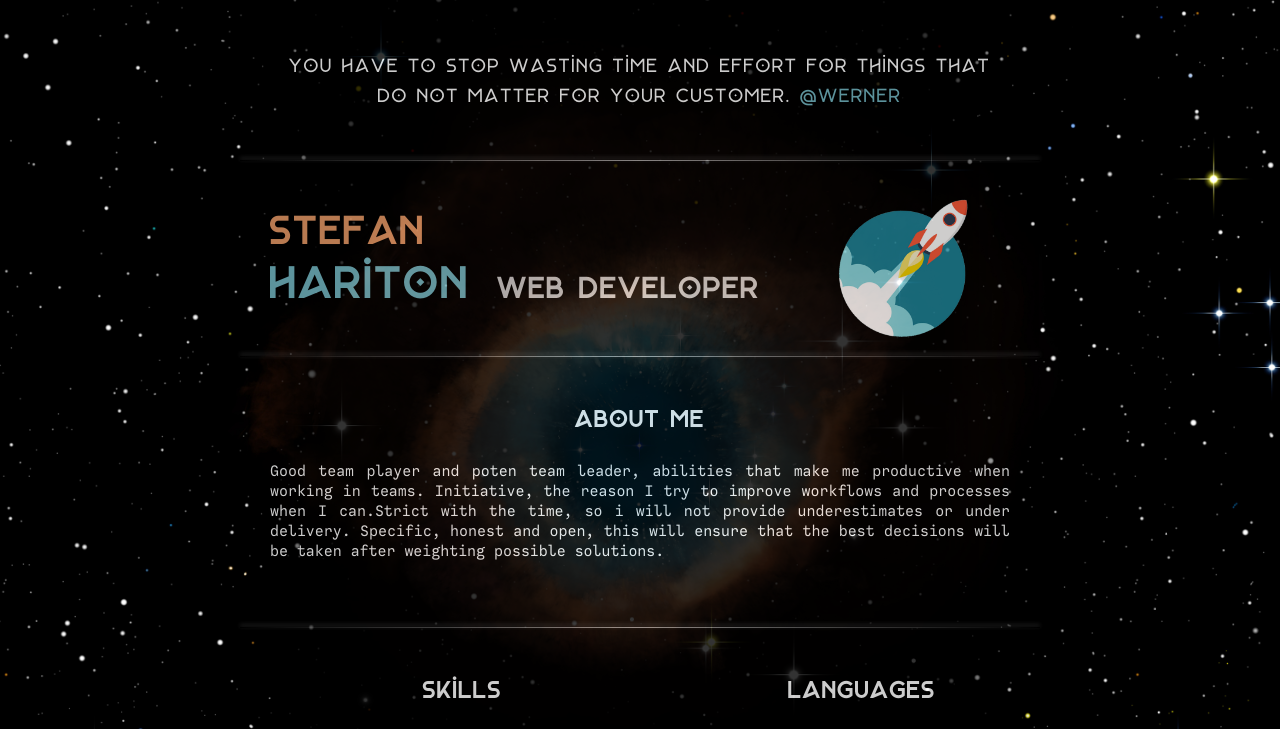
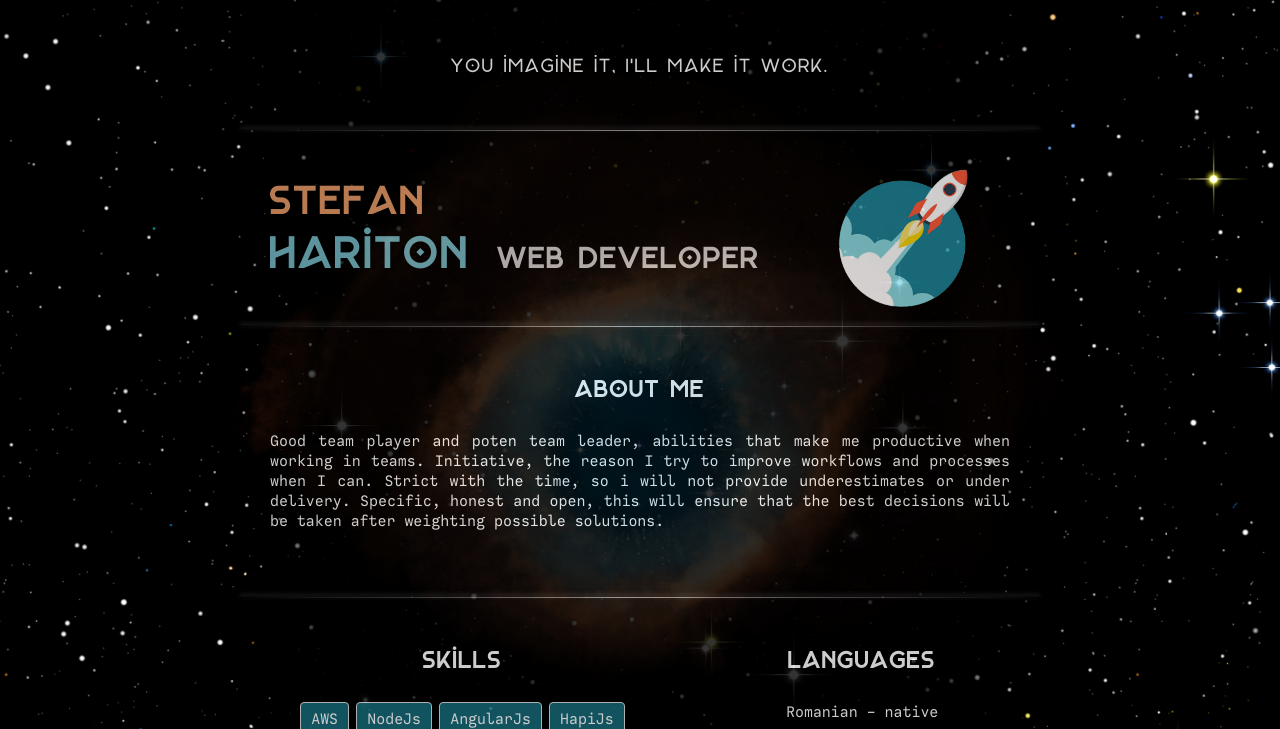
Before and after one commit to haritonstefan/haritonstefan.github.io, a plain HTML site: page index.html in a window 1280 px wide. Shown: the top 729 px of the page. Drawn offline with Linux system fonts and the light colour scheme.

Commit message:
Changed title and quote.

```diff
--- a/index.html
+++ b/index.html
@@ -1,7 +1,7 @@
 <!doctype html>
 <html lang=en>
 <meta charset=utf-8>
-<title>Portfolio</title>
+<title>Stefan Hariton</title>
 <link rel=stylesheet href=fonts.css>
 <link rel=stylesheet href=style.css>
 
@@ -12,8 +12,9 @@
 <div class="container">
 
     <div class="sh-box slogan">
-        You have to stop wasting time and effort for things that do not matter for your customer.
-        <span class="author">@Werner</span>
+        You imagine it, I'll make it work.
+<!--         You have to stop wasting time and effort for things that do not matter for your customer.
+        <span class="author">@Werner</span> -->
     </div>
 
     <span class="shadow-line"></span>
@@ -40,7 +41,7 @@
             Good team player and poten team leader,
             abilities that make me productive when working in teams.
             Initiative, the reason I try to improve workflows and processes
-            when I can.Strict   with   the   time,   so   i   will   not   provide underestimates
+            when I can. Strict   with   the   time,   so   i   will   not   provide underestimates
             or   under   delivery.   Specific,   honest   and   open,   this
             will   ensure   that   the   best   decisions   will   be taken
             after   weighting   possible   solutions.
```
